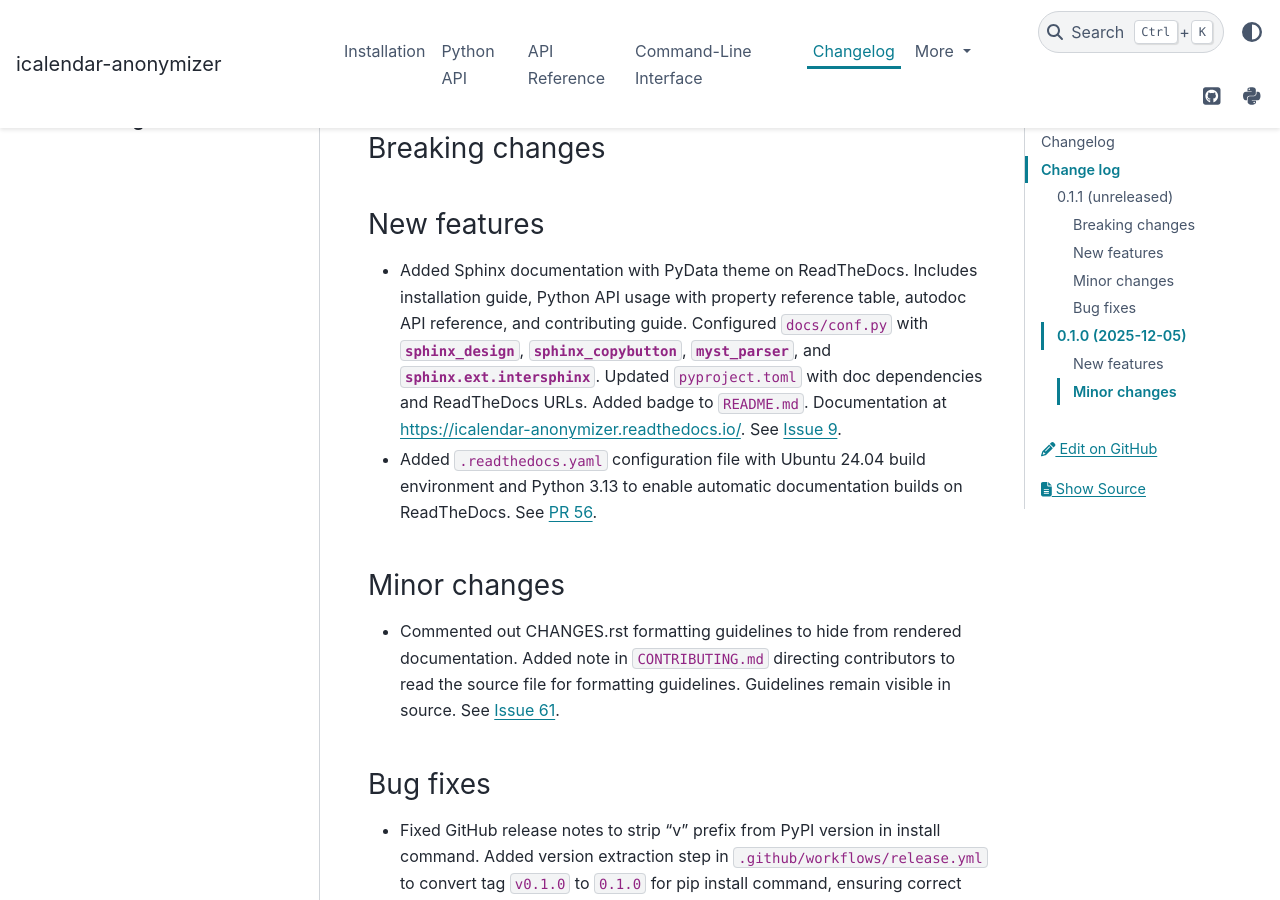
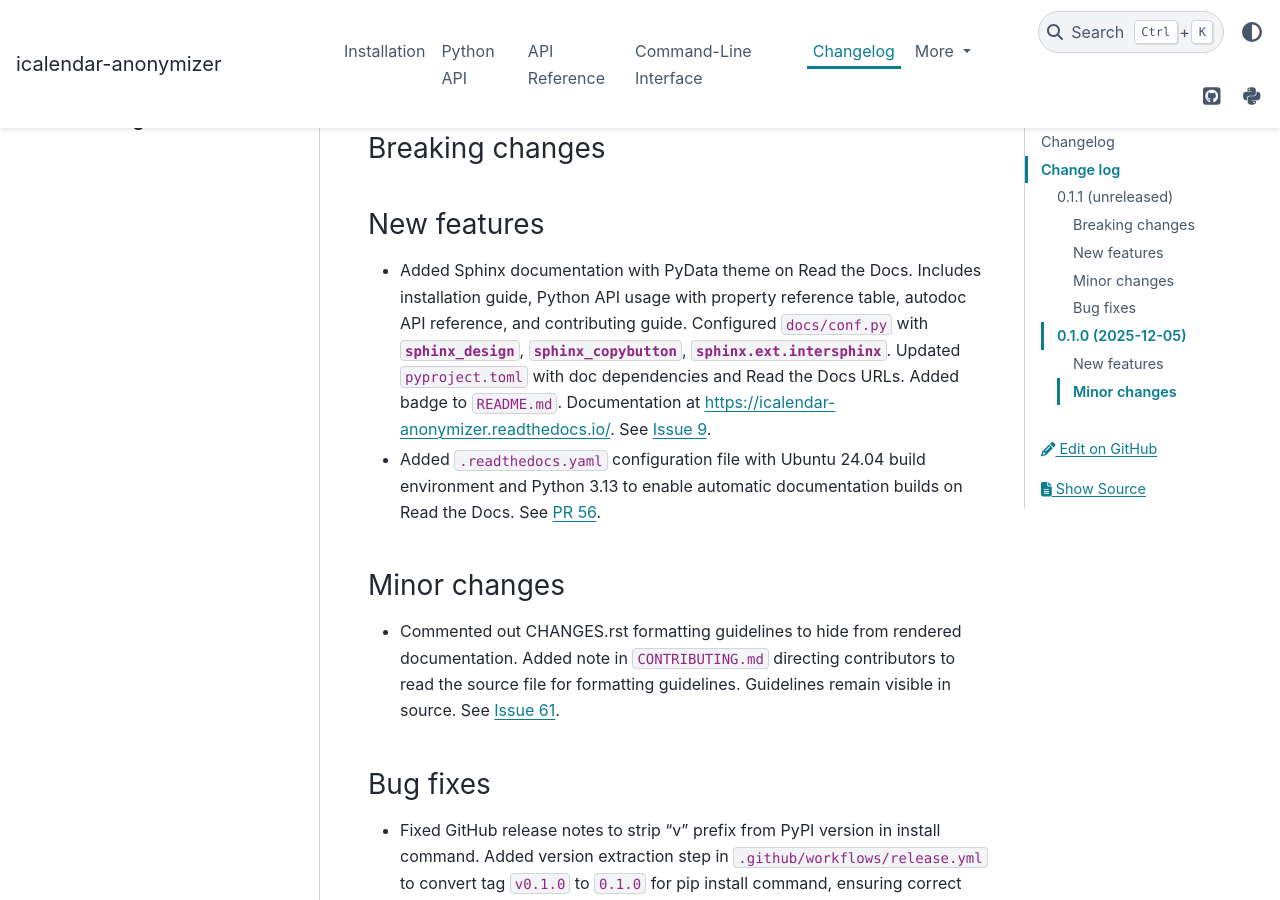
Before and after one commit to mergecal/icalendar-anonymizer, a Sphinx documentation site: the page built from docs/changelog.rst, in a window 1280 px wide and 900 px high, scrolled down 312 px. Built offline with Sphinx 7.4.7 and the PyData theme 0.15.4, drawn with Linux system fonts in a browser that asks for light colours.

Commit message:
refactor(docs): remove myst-parser and fix proper name casing
- Remove myst-parser from dependencies (not using Markdown)
- Remove MyST configuration from docs/conf.py
- Fix 'ReadTheDocs' to 'Read the Docs' throughout codebase

```diff
--- a/CHANGES.rst
+++ b/CHANGES.rst
@@ -51,8 +51,8 @@ Breaking changes
 New features
 ''''''''''''
 
-- Added Sphinx documentation with PyData theme on ReadTheDocs. Includes installation guide, Python API usage with property reference table, autodoc API reference, and contributing guide. Configured :file:`docs/conf.py` with :py:mod:`sphinx_design`, :py:mod:`sphinx_copybutton`, :py:mod:`myst_parser`, and :py:mod:`sphinx.ext.intersphinx`. Updated :file:`pyproject.toml` with doc dependencies and ReadTheDocs URLs. Added badge to :file:`README.md`. Documentation at https://icalendar-anonymizer.readthedocs.io/. See `Issue 9 <https://github.com/mergecal/icalendar-anonymizer/issues/9>`_.
-- Added :file:`.readthedocs.yaml` configuration file with Ubuntu 24.04 build environment and Python 3.13 to enable automatic documentation builds on ReadTheDocs. See `PR 56 <https://github.com/mergecal/icalendar-anonymizer/pull/56>`_.
+- Added Sphinx documentation with PyData theme on Read the Docs. Includes installation guide, Python API usage with property reference table, autodoc API reference, and contributing guide. Configured :file:`docs/conf.py` with :py:mod:`sphinx_design`, :py:mod:`sphinx_copybutton`, :py:mod:`sphinx.ext.intersphinx`. Updated :file:`pyproject.toml` with doc dependencies and Read the Docs URLs. Added badge to :file:`README.md`. Documentation at https://icalendar-anonymizer.readthedocs.io/. See `Issue 9 <https://github.com/mergecal/icalendar-anonymizer/issues/9>`_.
+- Added :file:`.readthedocs.yaml` configuration file with Ubuntu 24.04 build environment and Python 3.13 to enable automatic documentation builds on Read the Docs. See `PR 56 <https://github.com/mergecal/icalendar-anonymizer/pull/56>`_.
 
 Minor changes
 '''''''''''''
--- a/docs/conf.py
+++ b/docs/conf.py
@@ -16,7 +16,6 @@ extensions = [
     "sphinx.ext.autosectionlabel",
     "sphinx_copybutton",
     "sphinx_design",
-    "myst_parser",
 ]
 
 # Theme configuration
@@ -59,12 +58,6 @@ intersphinx_mapping = {
     "icalendar": ("https://icalendar.readthedocs.io/en/latest/", None),
 }
 
-# MyST parser configuration
-myst_enable_extensions = [
-    "colon_fence",
-    "deflist",
-]
-
 # Napoleon settings (Google-style docstrings)
 napoleon_google_docstring = True
 napoleon_numpy_docstring = False
--- a/pyproject.toml
+++ b/pyproject.toml
@@ -75,7 +75,6 @@ doc = [
     "pydata-sphinx-theme>=0.16.0",
     "sphinx-copybutton>=0.5.2",
     "sphinx-design>=0.6.0",
-    "myst-parser>=4.0",
 ]
 
 test = ["pytest>=9.0", "pytest-cov>=6.0", "coverage>=7.11", "hypothesis>=6.147"]
```
Also changed, not shown: CONTRIBUTING.md (+1 -1 lines).
